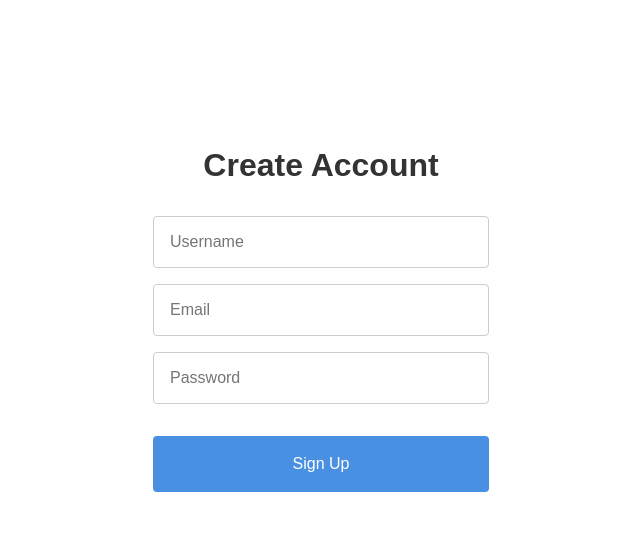
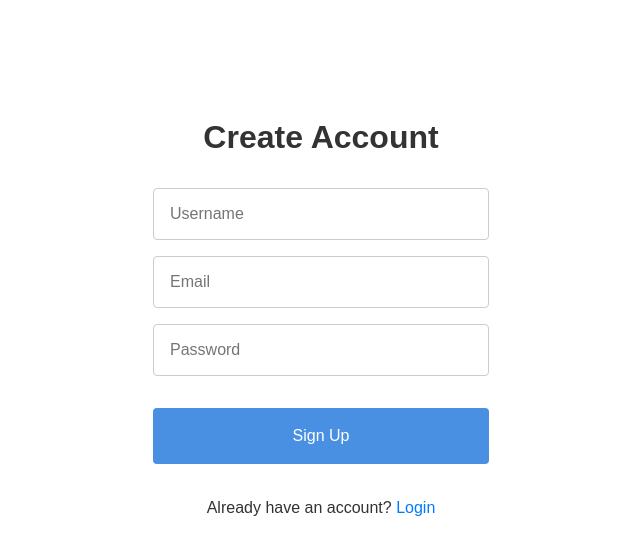
Before and after one commit to ConsolesUnrated/user-auth-project, a React (Vite) app in the folder frontend/: page / in a window 1280 px wide. Shown: the top 554 px of the page, without its empty margins (319-959 px from the left). Built offline with nearby package versions, Linux system fonts and the light colour scheme.

Commit message:
feat: improve routing and navigation links
- Add catch-all route to redirect undefined URLs to signup page
- Add "Login" link below signup form
- Add "Sign up" link below login form
- Configure logout button to route to signup page

```diff
--- a/frontend/src/App.jsx
+++ b/frontend/src/App.jsx
@@ -1,8 +1,8 @@
 import React from 'react'
+import { BrowserRouter as Router, Routes, Route, Navigate } from 'react-router-dom'
+import ConfirmationPage from './pages/ConfirmationPage'
 import Signup from './pages/Signup'
-import { BrowserRouter as Router, Routes, Route } from 'react-router-dom'
-import ConfirmationPage from './pages/ConfirmationPage'
-import Login from './pages/login'
+import Login from './pages/Login'
 
 function App() {
   return (
@@ -10,8 +10,9 @@ function App() {
       <div style={styles.app}>
         <Routes>
           <Route path="/" element={<Signup />} />
+          <Route path="/login" element={<Login />} />
           <Route path="/confirmation" element={<ConfirmationPage />} />
-          <Route path="/login" element={<Login />} />
+          <Route path="*" element={<Navigate to="/" replace />} />
         </Routes>
       </div>
     </Router>
--- a/frontend/src/pages/ConfirmationPage.jsx
+++ b/frontend/src/pages/ConfirmationPage.jsx
@@ -1,9 +1,16 @@
 import React from 'react';
+import { useNavigate } from 'react-router-dom';
 
 const ConfirmationPage = () => {
+  const navigate = useNavigate();
+
+  const handleLogout = () => {
+    navigate('/');
+  };
+
   return (
     <div style={styles.container}>
-      <button style={styles.logoutButton}>
+      <button style={styles.logoutButton} onClick={handleLogout}>
         Logout
       </button>
       <div style={styles.contentWrapper}>
--- a/frontend/src/pages/Signup.jsx
+++ b/frontend/src/pages/Signup.jsx
@@ -1,5 +1,5 @@
 import React from 'react';
-import { useNavigate } from 'react-router-dom';
+import { useNavigate, Link } from 'react-router-dom';
 
 const Signup = () => {
   const navigate = useNavigate();
@@ -33,6 +33,9 @@ const Signup = () => {
           <button style={styles.button}>
             Sign Up
           </button>
+          <p style={styles.loginText}>
+            Already have an account? <Link to="/login" style={styles.loginLink}>Login</Link>
+          </p>
         </form>
       </div>
     </div>
@@ -94,6 +97,16 @@ const styles = {
       backgroundColor: '#357ABD',
     },
   },
+  loginText: {
+    marginTop: '1rem',
+    textAlign: 'center',
+    color: '#333',
+  },
+  loginLink: {
+    color: '#007bff',
+    textDecoration: 'none',
+    cursor: 'pointer',
+  },
 };
 
 export default Signup;
--- a/frontend/src/pages/login.jsx
+++ b/frontend/src/pages/login.jsx
@@ -1,5 +1,5 @@
 import React from 'react';
-import { useNavigate } from 'react-router-dom';
+import { useNavigate, Link } from 'react-router-dom';
 
 const Login = () => {
   const navigate = useNavigate();
@@ -28,6 +28,9 @@ const Login = () => {
           <button style={styles.button}>
             Login
           </button>
+          <p style={styles.signupText}>
+            Don't have an account? <Link to="/" style={styles.signupLink}>Sign up</Link>
+          </p>
         </form>
       </div>
     </div>
@@ -89,6 +92,16 @@ const styles = {
       backgroundColor: '#357ABD',
     },
   },
+  signupText: {
+    marginTop: '1rem',
+    textAlign: 'center',
+    color: '#333',
+  },
+  signupLink: {
+    color: '#007bff',
+    textDecoration: 'none',
+    cursor: 'pointer',
+  },
 };
 
 export default Login;
```
